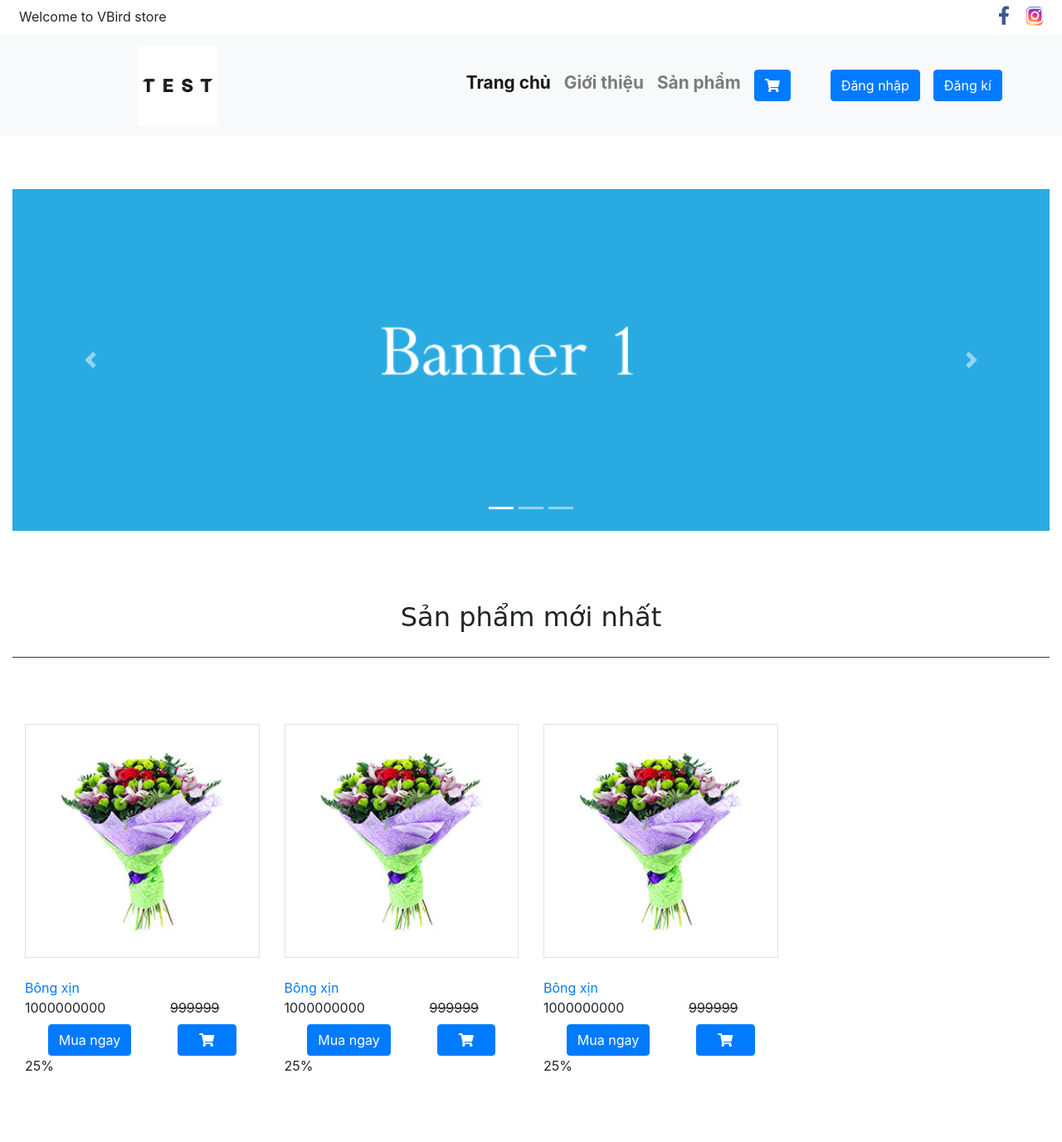
After one commit to dcnam2909/baitapweb, a PHP site: page /home.html in a window 1280 px wide. The commit adds this page. Shown: the whole page at 83% size. Run offline with PHP 8.4, Linux system fonts and the light colour scheme.

Commit message:
home page

```diff
--- /dev/null
+++ b/css/home.css
@@ -0,0 +1,217 @@
+html {
+    font-family: 'Roboto', sans-serif !important;
+
+}
+
+
+a {
+    text-decoration: none !important;
+}
+
+.link.facebook {
+    margin-right: 1rem;
+}
+
+.icon {
+    font-size: 1.4rem;
+}
+
+.icon.facebook {
+    color: #3b5998;
+    background-image: linear-gradient(to bottom, transparent 20%, white 20%, white 93%, transparent 93%);
+    background-size: 55%;
+    background-position: 70% 0;
+    background-repeat: no-repeat;
+}
+
+
+.icon.instagram {
+    text-align: center;
+    border-radius: 6px;
+    color: #fff;
+    vertical-align: middle;
+    background: #d6249f;
+    background: radial-gradient(circle at 30% 107%, #fdf497 0%, #fdf497 5%, #fd5949 45%, #d6249f 60%, #285AEB 90%);
+    position: relative;
+    top: -3px;
+}
+
+.container {
+    max-width: 1300px;
+}
+
+.brand-logo {
+    margin-left: 12% !important;
+}
+
+.brand-logo img {
+    width: 6rem;
+    height: 6rem;
+}
+
+.nav-link {
+    font-size: 1.3rem;
+    font-weight: 700;
+}
+
+.dropdown:hover>.dropdown-menu {
+    display: block;
+}
+
+.dropdown>.dropdown-toggle:active {
+    /*Without this, clicking will make it sticky*/
+    pointer-events: none;
+}
+
+.dropdown:hover>.dropdown-toggle::after {
+    display: inline-block;
+}
+
+.dropdown-toggle::after {
+    display: none;
+    width: 2rem;
+    height: 0;
+    margin-left: .255em;
+    vertical-align: .255em;
+    content: "";
+    border-top: 1.3rem solid transparent;
+    border-right: 1.3rem solid transparent;
+    border-bottom: 1.3rem solid white;
+    border-left: 1.3rem solid transparent;
+    position: absolute;
+    left: 3px;
+    top: 15px;
+    z-index: 9999 !important;
+}
+
+.dropdown-menu {
+    border: 0;
+}
+
+
+.cart {
+    display: none;
+    position: absolute;
+    z-index: 2;
+    background-color: white;
+    width: 20rem;
+    padding: 0.6rem;
+    top: 108px;
+}
+
+.btn-cart:hover > .cart{
+    display: block;
+}
+
+.cart::before{
+    display: block;
+    content: "";
+    width: 60px;
+    height: 40px;
+    position: absolute;
+    top: -40px;
+    left: 0;
+    z-index: 3;
+}
+.cart::after {
+    display: block;
+    width: 2rem;
+    height: 0;
+    margin-left: .255em;
+    vertical-align: .255em;
+    position: absolute;
+    content: "";
+    border-top: 1.3rem solid transparent;
+    border-right: 1.3rem solid transparent;
+    border-bottom: 1.3rem solid white;
+    border-left: 1.3rem solid transparent;
+    top: -40px;
+    left: 5px;
+}
+
+.cart-item {
+    margin-bottom: 0.5rem;
+    height: 6rem;
+}
+
+.cart-item img {
+    width: 5rem;
+    border: solid 1px black;
+}
+
+.cart-item__name {
+    color: #007bff;
+    font-weight: bold;
+}
+
+.cart-item__price {
+    color: red;
+}
+
+
+
+
+.btn.delete-item {
+    display: flex;
+    height: 1.5rem;
+    width: 1.5rem;
+    align-items: center;
+    justify-content: center;
+    margin-top: auto;
+    margin-bottom: auto;
+
+}
+
+.item__count {
+    width: 2.5rem;
+}
+
+
+
+
+
+@media only screen and (max-width: 960px) {
+    .cart {
+        display: none;
+        position: absolute;
+        top: 290px;
+        left: 90px;
+        z-index: 9999;
+    }
+
+    .cart::after {
+        border-right: 1.3rem solid white;
+        border-bottom: 1.3rem solid transparent;
+        top: 85px;
+        left: -45px;
+    }
+
+    .btn-cart:focus ~.cart{
+        display: block;
+    }
+
+
+    .dropdown>.dropdown-toggle:active {
+        /*Without this, clicking will make it sticky*/
+        pointer-events: unset;
+    }
+
+    .dropdown-toggle::after {
+        display: block;
+        border-bottom-color: #f8f9fa;
+    }
+
+    .dropdown-menu {
+        display: block;
+        width: 20rem;
+        background-color: #f8f9fa;
+        box-shadow: none !important;
+        margin-left: 2rem;
+    }
+
+    .dropdown-item:active {
+        background-color: rgba(151, 151, 151, 0.3) !important;
+    }
+
+
+}
--- a/view/all.php
+++ b/view/all.php
@@ -12,6 +12,8 @@
     <link rel="stylesheet" href="https://cdnjs.cloudflare.com/ajax/libs/font-awesome/5.15.1/css/all.min.css" integrity="sha512-+4zCK9k+qNFUR5X+cKL9EIR+ZOhtIloNl9GIKS57V1MyNsYpYcUrUeQc9vNfzsWfV28IaLL3i96P9sdNyeRssA==" crossorigin="anonymous" />
     <link href="https://fonts.googleapis.com/css2?family=Trispace&display=swap" rel="stylesheet">
     <link href="https://fonts.googleapis.com/css2?family=Indie+Flower&display=swap" rel="stylesheet">
+    <link rel="stylesheet" href="https://cdn.jsdelivr.net/npm/bootstrap@4.5.3/dist/css/bootstrap.min.css" integrity="sha384-TX8t27EcRE3e/ihU7zmQxVncDAy5uIKz4rEkgIXeMed4M0jlfIDPvg6uqKI2xXr2" crossorigin="anonymous">
+
     <title>V Bird</title>
 </head>
 
--- a/view/detail.php
+++ b/view/detail.php
@@ -9,6 +9,7 @@
     <link rel="stylesheet" href="https://cdnjs.cloudflare.com/ajax/libs/font-awesome/5.15.1/css/all.min.css" integrity="sha512-+4zCK9k+qNFUR5X+cKL9EIR+ZOhtIloNl9GIKS57V1MyNsYpYcUrUeQc9vNfzsWfV28IaLL3i96P9sdNyeRssA==" crossorigin="anonymous" />
     <link href="https://fonts.googleapis.com/css2?family=Trispace&display=swap" rel="stylesheet">
     <link href="https://fonts.googleapis.com/css2?family=Indie+Flower&display=swap" rel="stylesheet">
+    <link rel="stylesheet" href="https://cdn.jsdelivr.net/npm/bootstrap@4.5.3/dist/css/bootstrap.min.css" integrity="sha384-TX8t27EcRE3e/ihU7zmQxVncDAy5uIKz4rEkgIXeMed4M0jlfIDPvg6uqKI2xXr2" crossorigin="anonymous">
     <link rel="stylesheet" href="../css/details.css">
     <title>V Bird</title>
 </head>
--- /dev/null
+++ b/view/home.html
@@ -0,0 +1,273 @@
+<!DOCTYPE html>
+<html lang="en">
+<head>
+    <meta charset="UTF-8">
+    <meta name="viewport" content="width=device-width, initial-scale=1.0">
+    <link rel="stylesheet" href="https://cdn.jsdelivr.net/npm/bootstrap@4.5.3/dist/css/bootstrap.min.css" integrity="sha384-TX8t27EcRE3e/ihU7zmQxVncDAy5uIKz4rEkgIXeMed4M0jlfIDPvg6uqKI2xXr2" crossorigin="anonymous">
+    <link rel="preconnect" href="https://fonts.gstatic.com">
+<link href="https://fonts.googleapis.com/css2?family=Roboto&display=swap" rel="stylesheet">
+    <link rel="stylesheet" href="https://cdnjs.cloudflare.com/ajax/libs/font-awesome/5.15.1/css/all.min.css" integrity="sha512-+4zCK9k+qNFUR5X+cKL9EIR+ZOhtIloNl9GIKS57V1MyNsYpYcUrUeQc9vNfzsWfV28IaLL3i96P9sdNyeRssA==" crossorigin="anonymous" />
+    <title>Trang chủ</title>
+    <link rel="stylesheet" href="../css/home.css">
+</head>
+<body>
+    <header>
+        <div class="container d-flex justify-content-between">
+            <div class="p-2">Welcome to VBird store</div>
+            <div class="p-2">
+                <a href="#" class="link facebook">
+                    <i class="fab fa-facebook-f icon facebook"></i>
+                </a>
+                <a href="#" class="link instagram">
+                    <i class="fab fa-instagram icon instagram"></i>
+                </a>
+            </div>
+        </div>
+
+        <div class="bg-light">
+            <nav class="navbar navbar-expand-lg navbar-light containter">
+                <a href="#" class="navbar-brand ml-5 brand-logo"><img src="../img/logotest.png" alt="" srcset=""></a>
+
+                <button class="navbar-toggler" type="button" data-toggle="collapse" data-target="#collapsibleNavbar">
+                    <span class="navbar-toggler-icon"></span>
+                </button>
+
+                <div class="collapse navbar-collapse" id="collapsibleNavbar">
+                    <ul class="navbar-nav ml-auto mr-5">
+                        <li class="nav-item">
+                            <a class="nav-link active" href="#">Trang chủ</a>
+                        </li>
+                        <li class="nav-item">
+                            <a class="nav-link" href="#">Giới thiệu</a>
+                        </li>
+                        <li class="nav-item dropdown">
+                            <a class="nav-link dropdown-toggle" id="navbardrop" data-toggle="dropdown" href="#" >Sản phẩm</a>
+                            <div class="dropdown-menu shadow">
+                                <a class="dropdown-item" href="#"> 1</a>
+                                <a class="dropdown-item" href="#"> 2</a>
+                                <a class="dropdown-item" href="#"> 3</a>
+                            </div>
+                        </li>
+                        <li class="nav-item" style="margin-right: 2rem;">
+                            <div class=" btn-cart">
+                                <button class="m-2 btn btn-primary"><i class="fas fa-shopping-cart"></i></button>
+                                <div class="cart shadow rounded">
+                                    <div class=" cart-item d-flex justify-content-between border border-dark rounded p-2">
+                                        <img class="border-light rounded" src="../img/product-7.jpg" alt="" srcset="">
+                                        <div class="cart-item__info d-flex flex-column justify-content-around">
+                                            <a href="#" class="cart-item__name">Bông xịnaaaaa</a>
+                                            <div class="cart-item__price d-flex align-items-center">
+                                                <span class="item__price pr-2">99999999</span><span style="color: black;font-weight: bolder;">&times;</span>
+                                                <input class="item__count ml-2" type="number" name="item-count" id="item-count "min="1" value="1">
+                                            </div>
+                                        </div>
+                                        <button class="btn btn-dark btn-outline-light delete-item rounded-circle">&times;</button>
+                                    </div>
+
+                                </div>
+                            </div>
+
+                        </li>
+
+                        <li class="nav-item">
+                            <button class="m-2 btn btn-primary" data-toggle="modal" data-target="#myModalLogin">Đăng nhập</button>
+                            <div class="modal fade" id="myModalLogin">
+                                <div class="modal-dialog modal-dialog-centered">
+                                    <div class="modal-content">
+                                        <!-- Modal Header -->
+                                        <div class="modal-header">
+                                            <h4 class="modal-title">Đăng nhập</h4>
+                                            <button type="button" class="close" data-dismiss="modal">&times;</button>
+                                        </div>
+                                        <!-- Modal body -->
+                                        <div class="modal-body">
+                                            <form action="" method="post" class="form--login" name="form--login" id="form--login">
+                                                <div class="form-group mb-4">
+                                                    <label class="mr-3" for="username">Tên đăng nhập/Email: </label>
+                                                    <input class="form-control" type="text" name="username" id="username"placeholder="Nhập tên đăng nhập/Email">
+                                                    <div class="alert-danger rounded">
+                                                        <!-- <div class="p-2 mt-2"><strong class="">Waring!</strong> Tên đăng nhập/Email không được để trống.</div>     -->
+                                                    </div>
+                                                </div>
+                                                <div class="form-group mb-4">
+                                                    <label class="mr-3" for="password">Mật khẩu: </label>
+                                                    <input class="form-control" type="password" name="password" id="password" placeholder="Nhập mật khẩu">
+                                                    <div class="alert-danger rounded">
+                                                        <!-- <div class="p-2 mt-2"><strong class="">Waring!</strong> Mật khẩu không được để trống.</div> -->
+                                                    </div>
+                                                </div>
+                                            </form>
+                                        </div>
+                                        <!-- Modal footer -->
+                                        <div class="modal-footer">
+                                            <button type="submit" class="btn btn-primary">Đăng nhập</button>
+                                            <button type="button" class="btn btn-danger" data-dismiss="modal">Close</button>
+                                        </div>
+                                    </div>
+                                </div>
+                            </div>
+                        </li>
+                        <li class="nav-item">
+                            <button class="m-2 btn btn-primary" data-toggle="modal" data-target="#myModalReg">Đăng kí</button>
+                            <div class="modal fade" id="myModalReg">
+                                <div class="modal-dialog modal-dialog-centered">
+                                    <div class="modal-content">
+                                        <!-- Modal Header -->
+                                        <div class="modal-header">
+                                            <h4 class="modal-title">Đăng kí</h4>
+                                            <button type="button" class="close" data-dismiss="modal">&times;</button>
+                                        </div>
+                                        <!-- Modal body -->
+                                        <div class="modal-body">
+                                            <form action="" method="post" class="form--reg" name="form--reg" id="form--reg">
+                                                <div class="form-group mb-4">
+                                                    <label for="fullname" class="mr-3">Họ và tên:</label>
+                                                    <input class="form-control" type="text" name="fullname" id="fullname"placeholder="Nhập họ và tên">
+                                                    <div class="alert-danger rounded">
+                                                        <!-- <div class="p-2 mt-2"><strong class="">Waring!</strong> Tên đăng nhập/Email không được để trống.</div>     -->
+                                                    </div>
+                                                </div>
+                                                <div class="form-group mb-4">
+                                                    <label for="email" class="mr-3">Email:</label>
+                                                    <input class="form-control" type="text" name="email" id="email"placeholder="Nhập email">
+                                                    <div class="alert-danger rounded">
+                                                        <!-- <div class="p-2 mt-2"><strong class="">Waring!</strong> Tên đăng nhập/Email không được để trống.</div>     -->
+                                                    </div>
+                                                </div>
+                                                <div class="form-group mb-4">
+                                                    <label for="enterpassword" class="mr-3">Mật khẩu:</label>
+                                                    <input class="form-control" type="password" name="enterpassword" id="enterpassword"placeholder="Nhập mật khẩu">
+                                                    <div class="alert-danger rounded">
+                                                        <!-- <div class="p-2 mt-2"><strong class="">Waring!</strong> Tên đăng nhập/Email không được để trống.</div>     -->
+                                                    </div>
+                                                </div>
+                                                <div class="form-group mb-4">
+                                                    <label for="enterrepassword" class="mr-3">Kiểm tra mật khẩu:</label>
+                                                    <input class="form-control" type="password" name="enterrepassword" id="enterrepassword"placeholder="Nhập lại mật khẩu">
+                                                    <div class="alert-danger rounded">
+                                                        <!-- <div class="p-2 mt-2"><strong class="">Waring!</strong> Tên đăng nhập/Email không được để trống.</div>     -->
+                                                    </div>
+                                                </div>
+                                                <div class="form-group mb-4">
+                                                    <label for="phonenumb" class="mr-3">Số điện thoại:</label>
+                                                    <input class="form-control" type="tel" name="phonenumb" id="phonenumb"placeholder="Nhập số điện thoại">
+                                                    <div class="alert-danger rounded">
+                                                        <!-- <div class="p-2 mt-2"><strong class="">Waring!</strong> Tên đăng nhập/Email không được để trống.</div>     -->
+                                                    </div>
+                                                </div>
+                                                <div class="form-group mb-4">
+                                                    <label for="address" class="mr-3">Địa chỉ:</label>
+                                                    <input class="form-control" type="text" name="address" id="address"placeholder="Nhập số điện thoại">
+                                                    <div class="alert-danger rounded">
+                                                        <!-- <div class="p-2 mt-2"><strong class="">Waring!</strong> Tên đăng nhập/Email không được để trống.</div>     -->
+                                                    </div>
+                                                </div>
+                                            </form>
+                                        </div>
+                                        <!-- Modal footer -->
+                                        <div class="modal-footer">
+                                            <button type="submit" class="btn btn-primary">Đăng kí</button>
+                                            <button type="button" class="btn btn-danger" data-dismiss="modal">Close</button>
+                                        </div>
+                                    </div>
+                                </div>
+                            </div>
+                        </li>
+                    </ul>
+                </div>
+            </nav>
+        </div>
+    </header>
+
+    <div class="container banner--slide" style="margin-top: 4rem;">
+        <div id="slideBanner" class="carousel slide" data-ride="carousel">
+            <ul class="carousel-indicators">
+                <li data-target="#slideBanner" data-slide-to="0" class="active"></li>
+                <li data-target="#slideBanner" data-slide-to="1"></li>
+                <li data-target="#slideBanner" data-slide-to="2"></li>
+            </ul>
+            <div class="carousel-inner ">
+                <div class="carousel-item active ">
+                    <img class="banner__img" src="../img/banner-1.png" style="width: 100%; height: 100%;" alt="banner1">
+                </div>
+                <div class="carousel-item">
+                    <img class="banner__img" src="../img/banner2.png" style="width: 100%; height: 100%;" alt="banner2">
+                </div>
+                <div class="carousel-item">
+                    <img class="banner__img" src="../img/banner3.png" style="width: 100%; height: 100%;" alt="banner3">
+                </div>
+            </div>
+            <a class="carousel-control-prev" href="#slideBanner" data-slide="prev">
+                <span class="carousel-control-prev-icon"></span>
+            </a>
+            <a class="carousel-control-next" href="#slideBanner" data-slide="next">
+                <span class="carousel-control-next-icon"></span>
+            </a>
+        </div>
+    </div>
+
+    <div class="container " style="margin-top: 5rem;">
+        <div class="d-flex justify-content-center pb-4 border-bottom border-dark" style="font-family: 'Indie Flower', cursive; font-size: 2rem;">Sản phẩm mới nhất</div>
+    </div>
+
+    <section class="container" style="margin-top: 5rem;">
+        <div class="mr-auto ml-auto row">
+            <div class="col-lg-3 col-md-6" style="margin-bottom: 5rem;">
+                <a href="#" class="item">
+                    <img src="../img/product-7.jpg" alt="" class="mb-3 border w-100 item__img">
+                    <div class="item__info my-2">
+                        <div class="item--name"><a href="">Bông xịn</a></div>
+                        <div class="item--price d-flex justify-content-between">
+                            <div class="price price-nodiscount">1000000000</div>
+                            <strike class="price price-discount mr-5">999999</strike>
+                        </div>
+                    </div>
+                    <div class="d-flex justify-content-around item--control">
+                        <button class="btn btn-primary">Mua ngay</button>
+                        <button class="btn btn-primary w-25"><i class="fas fa-shopping-cart"></i></button>
+                    </div>
+                    <div class="item--discount">25%</div>
+                </a>
+            </div>
+            <div class="col-lg-3 col-md-6" style="margin-bottom: 5rem;">
+                <a href="#" class="item">
+                    <img src="../img/product-7.jpg" alt="" class="mb-3 border w-100 item__img">
+                    <div class="item__info my-2">
+                        <div class="item--name"><a href="">Bông xịn</a></div>
+                        <div class="item--price d-flex justify-content-between">
+                            <div class="price price-nodiscount">1000000000</div>
+                            <strike class="price price-discount mr-5">999999</strike>
+                        </div>
+                    </div>
+                    <div class="d-flex justify-content-around item--control">
+                        <button class="btn btn-primary">Mua ngay</button>
+                        <button class="btn btn-primary w-25"><i class="fas fa-shopping-cart"></i></button>
+                    </div>
+                    <div class="item--discount">25%</div>
+                </a>
+            </div>
+            <div class="col-lg-3 col-md-6" style="margin-bottom: 5rem;">
+                <a href="#" class="item">
+                    <img src="../img/product-7.jpg" alt="" class="mb-3 border w-100 item__img">
+                    <div class="item__info my-2">
+                        <div class="item--name"><a href="">Bông xịn</a></div>
+                        <div class="item--price d-flex justify-content-between">
+                            <div class="price price-nodiscount">1000000000</div>
+                            <strike class="price price-discount mr-5">999999</strike>
+                        </div>
+                    </div>
+                    <div class="d-flex justify-content-around item--control">
+                        <button class="btn btn-primary">Mua ngay</button>
+                        <button class="btn btn-primary w-25"><i class="fas fa-shopping-cart"></i></button>
+                    </div>
+                    <div class="item--discount">25%</div>
+                </a>
+            </div>
+        </div>
+    </section>
+    <script src="https://code.jquery.com/jquery-3.5.1.slim.min.js" integrity="sha384-DfXdz2htPH0lsSSs5nCTpuj/zy4C+OGpamoFVy38MVBnE+IbbVYUew+OrCXaRkfj" crossorigin="anonymous"></script>
+    <script src="https://cdn.jsdelivr.net/npm/popper.js@1.16.1/dist/umd/popper.min.js" integrity="sha384-9/reFTGAW83EW2RDu2S0VKaIzap3H66lZH81PoYlFhbGU+6BZp6G7niu735Sk7lN" crossorigin="anonymous"></script>
+    <script src="https://cdn.jsdelivr.net/npm/bootstrap@4.5.3/dist/js/bootstrap.min.js" integrity="sha384-w1Q4orYjBQndcko6MimVbzY0tgp4pWB4lZ7lr30WKz0vr/aWKhXdBNmNb5D92v7s" crossorigin="anonymous"></script>
+    <script src="../js/home.js"></script>
+</body>
+</html>
```
Also changed, not shown: css2/main.css (renamed from css/main.css, +11 -0 lines), css2/responsive.css (added, +30 -0 lines), view/home.php (+9 -8 lines), css2/allcate.css (renamed from css/allcate.css), css2/details.css (renamed from css/details.css), css2/resetcss.css (renamed from css/resetcss.css), img/product-7.jpg (added), js/home.js (added).
